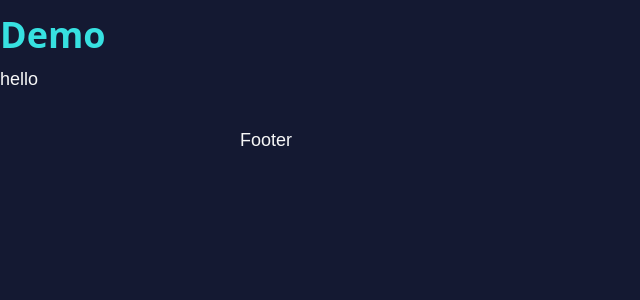
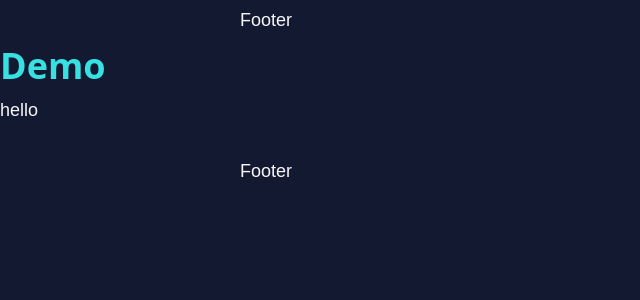
Before and after one commit to gothamgo/demo, a Jekyll site: the page built from index.html, in a window 1280 px wide. Shown: the top 300 px of the page, without its empty margins (0-640 px from the left). Built offline with Jekyll 4.4.1, drawn with Linux system fonts in a browser that asks for light colours.

Commit message:
Update header.html

```diff
--- a/_includes/header.html
+++ b/_includes/header.html
@@ -1,2 +1,7 @@
 <header>
+  <footer>
+    <p>
+      Footer
+    </p>
+  </footer>
 </header>
```
